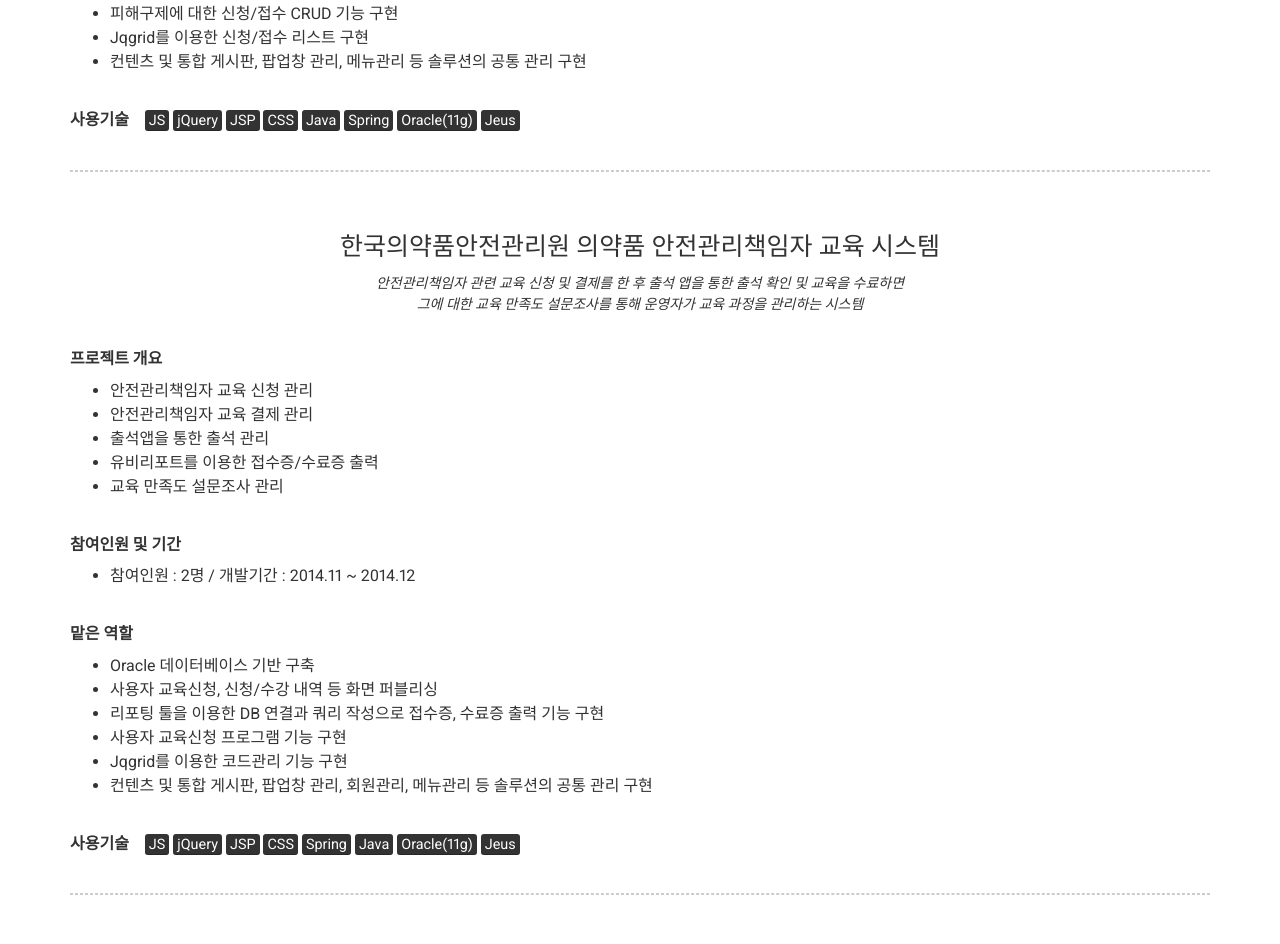
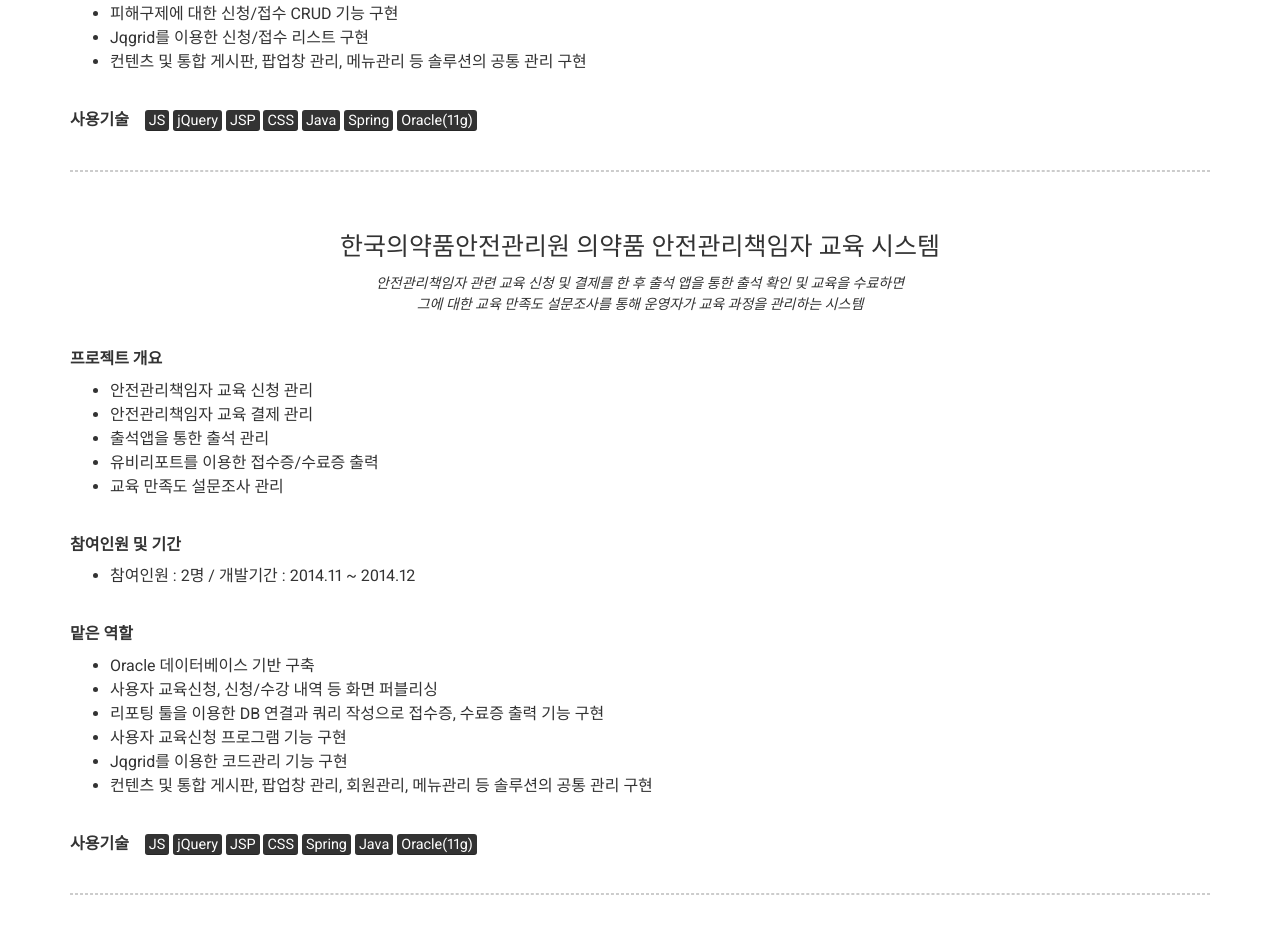
Before and after one commit to gpal1126/gpal1126.github.io, a Jekyll site: the page built from index.md, in a window 1280 px wide and 1400 px high, scrolled down 5084 px. Shown: the part 148-1092 px from the top of the window. Built offline with Jekyll 4.4.1, drawn with Linux system fonts in a browser that asks for light colours; nearby versions of some CDN libraries.

Commit message:
사용 기술 수정

```diff
--- a/_data/experience.yml
+++ b/_data/experience.yml
@@ -2,7 +2,7 @@
 - layout: left
   company: 개인 프로젝트
   link:
-  job_title: 프리랜서
+  job_title: 스터디
   dates: 2019.08-2020.06
   quote: >
 
--- a/_data/projects.yml
+++ b/_data/projects.yml
@@ -248,7 +248,7 @@
 
     <b>사용기술</b>
     &nbsp;&nbsp;
-    <mark>JS</mark> <mark>jQuery</mark> <mark>JSP</mark> <mark>CSS</mark> <mark>Java</mark> <mark>Spring</mark> <mark>Oracle(11g)</mark> <mark>Jeus</mark>
+    <mark>JS</mark> <mark>jQuery</mark> <mark>JSP</mark> <mark>CSS</mark> <mark>Java</mark> <mark>Spring</mark> <mark>Oracle(11g)</mark>
 
 
   # proj_img: ./img/karp/1.png
@@ -289,7 +289,7 @@
 
     <b>사용기술</b>
     &nbsp;&nbsp;
-    <mark>JS</mark> <mark>jQuery</mark> <mark>JSP</mark> <mark>CSS</mark> <mark>Spring</mark> <mark>Java</mark> <mark>Oracle(11g)</mark> <mark>Jeus</mark>
+    <mark>JS</mark> <mark>jQuery</mark> <mark>JSP</mark> <mark>CSS</mark> <mark>Spring</mark> <mark>Java</mark> <mark>Oracle(11g)</mark>
 
 
   # proj_img: ./img/pvtraining/1.png
@@ -331,7 +331,7 @@
 
     <b>사용기술</b>
     &nbsp;&nbsp;
-    <mark>JS</mark> <mark>jQuery</mark> <mark>JSP</mark> <mark>CSS</mark> <mark>Spring</mark> <mark>Java</mark> <mark>Oracle(11g)</mark> <mark>Jeus</mark>
+    <mark>JS</mark> <mark>jQuery</mark> <mark>JSP</mark> <mark>CSS</mark> <mark>Spring</mark> <mark>Java</mark> <mark>Oracle(11g)</mark>
 
 
   # proj_img: ./img/openNec/1.png
```
